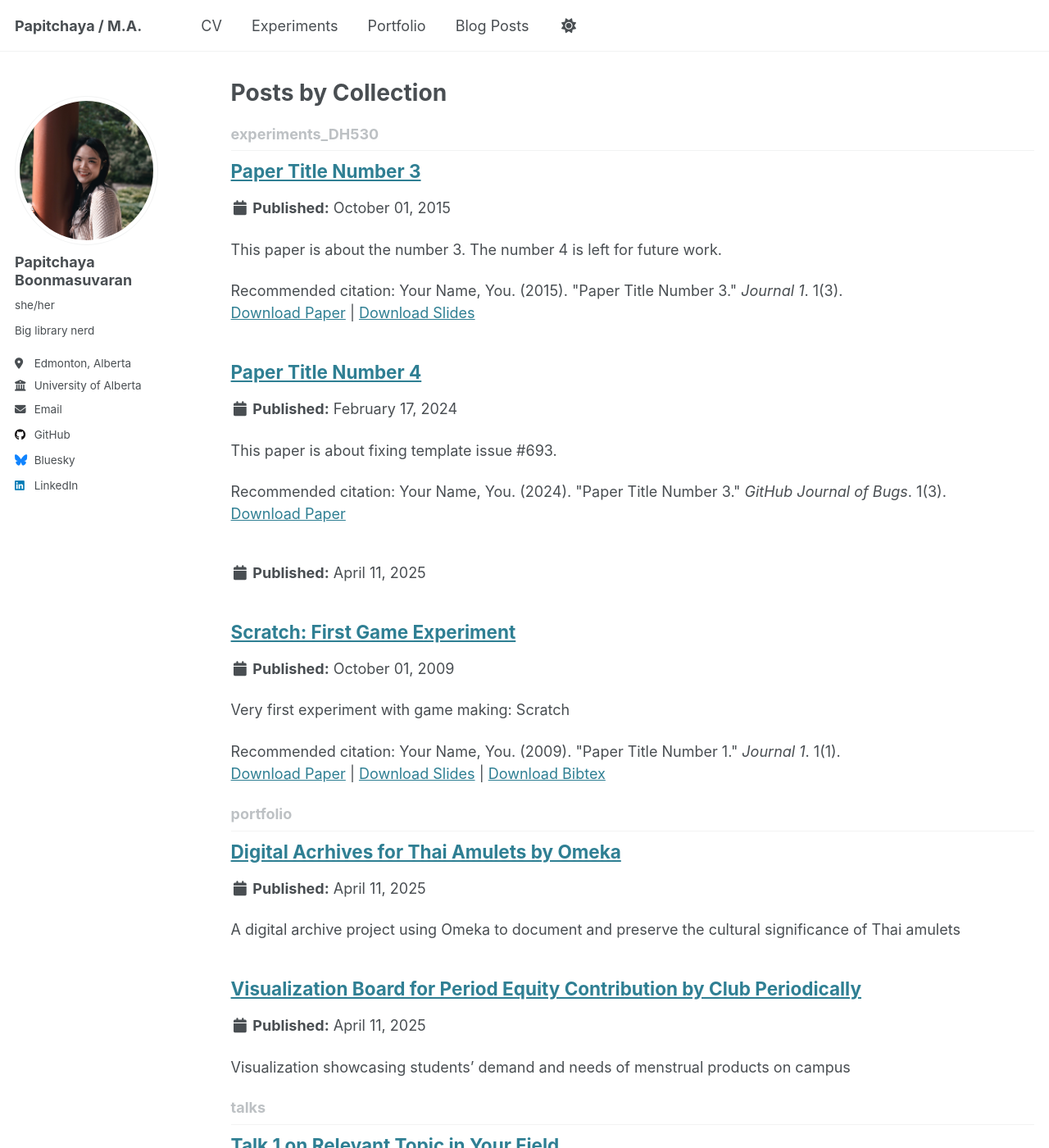
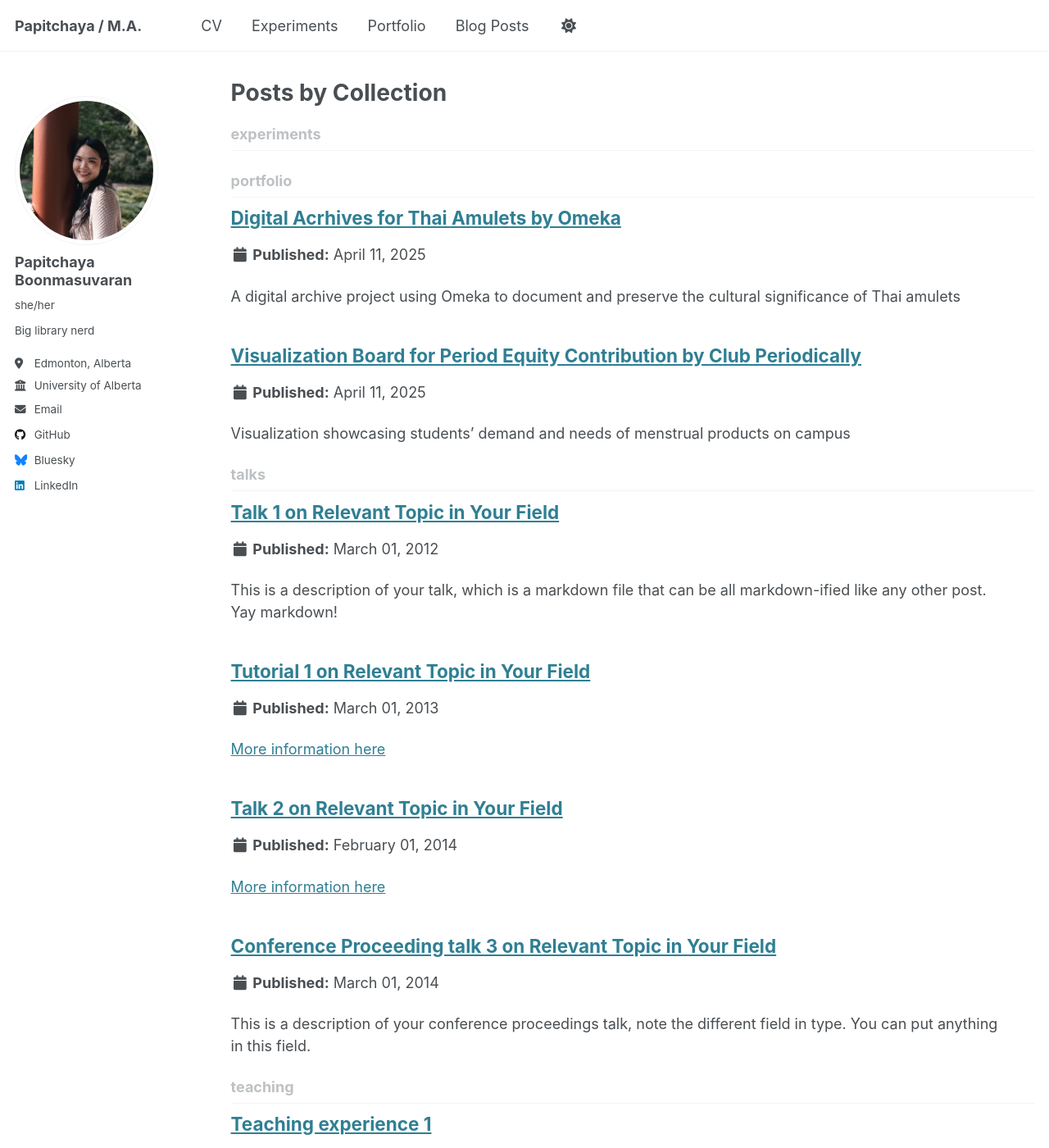
Before and after one commit to 4thpapitch/thedigitalme, a Jekyll site: the page built from _pages/collection-archive.html, in a window 1280 px wide and 1400 px high. Shown: the whole window at 82% size. Built offline with Jekyll 4.4.1, drawn with Linux system fonts in a browser that asks for light colours; part of the change alters nothing that is shown.

Commit message:
Update _config.yml

```diff
--- a/_config.yml
+++ b/_config.yml
@@ -216,7 +216,7 @@ collections:
   teaching:
     output: true
     permalink: /:collection/:path/
-  experiments_DH530:
+  experiments:
     output: true
     permalink: /:collection/:path/
   portfolio:
@@ -256,7 +256,7 @@ defaults:
       author_profile: true
       share: true
       comments: true
-  # _experiments_DH530
+  # _experiments
   - scope:
       path: ""
       type: experiments
```
